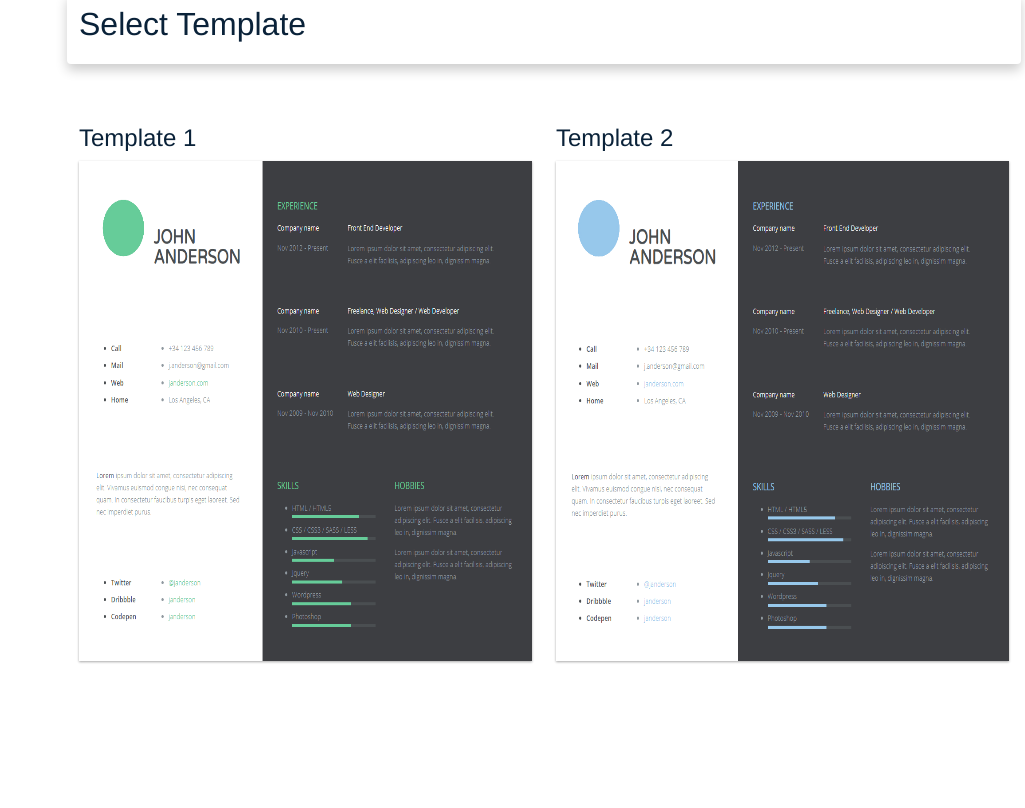
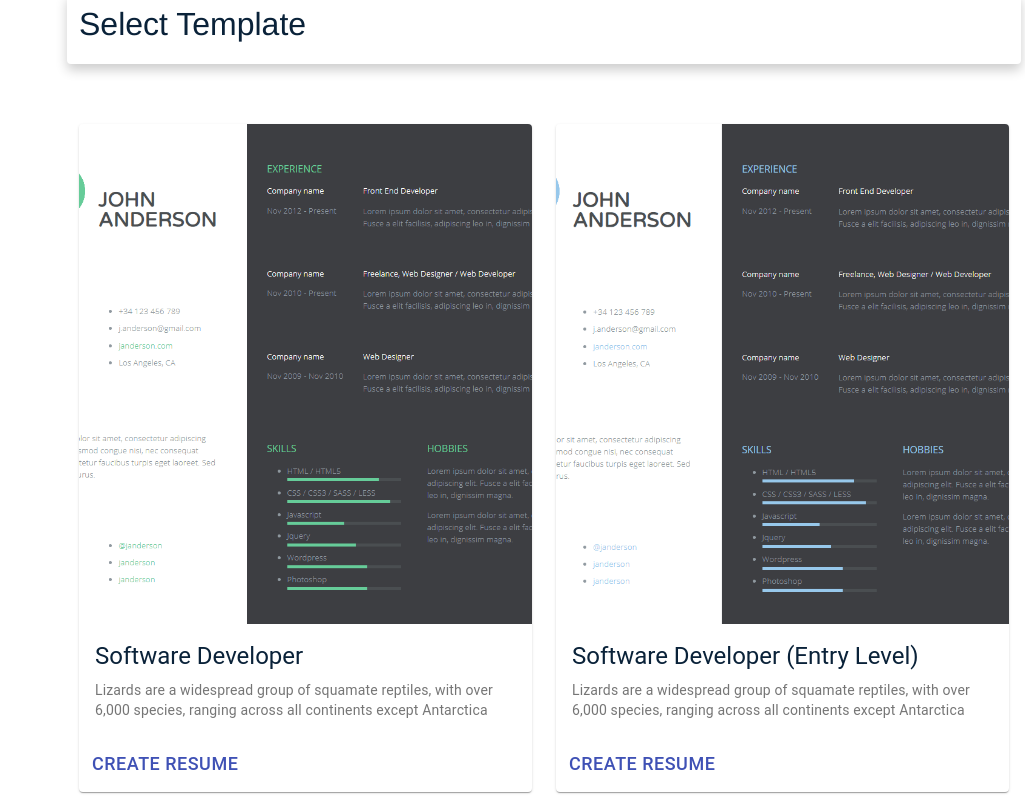
Before and after one commit to ErnestAr/ResumeHacker, a React (Create React App) app in the folder client/: page /Dashboard in a window 1280 px wide. Shown: the part 260-1068 px from the top of the page, without its empty margins (255-1280 px from the left). Before the commit the page ends 937 px from the top, so only its background shows below. Built offline with nearby package versions, Linux system fonts and the light colour scheme.

Commit message:
new Cards

```diff
--- a/client/src/components/Templates.js
+++ b/client/src/components/Templates.js
@@ -37,13 +37,30 @@
 import ListSubheader from '@material-ui/core/ListSubheader';
 import IconButton from '@material-ui/core/IconButton';
 import InfoIcon from '@material-ui/icons/Info';
+import Card from '@material-ui/core/Card';
+import CardActionArea from '@material-ui/core/CardActionArea';
+import CardActions from '@material-ui/core/CardActions';
+import CardContent from '@material-ui/core/CardContent';
+import CardMedia from '@material-ui/core/CardMedia';
+import Typography from '@material-ui/core/Typography';
 // onClick={handleClick}
+
+const useStyles = makeStyles({
+  root: {
+    maxWidth: 500,
+  },
+  media: {
+    height: 500,
+  },
+});
+
 
 export default function Templates() {
   const history = useHistory();
   function handleClick() {
     history.push("/dashboard/resume");
   }
+  const classes = useStyles();
     return (
               <main className=" col-9 wm">
                 <section className="  row p-2  card ">
@@ -54,14 +71,54 @@
                 </section>
                 <Grid container spacing={3}>
                   <Grid item xs={6} className="" >
-                  <h4 >Template 1</h4>
-                  <img src="/images/templategreen.png" alt="template2" className="img-fluid tempimg card-1" onClick={handleClick}/>
-                  <div></div>
+                    <Card className={classes.root}>
+                      <CardActionArea>
+                        <CardMedia
+                          className={classes.media}
+                          image="/images/templategreen.png"
+                          title="Contemplative Reptile"
+                        />
+                        <CardContent>
+                          <Typography gutterBottom variant="h5" component="h2">
+                            Software Developer
+                          </Typography>
+                          <Typography variant="body2" color="textSecondary" component="p">
+                            Lizards are a widespread group of squamate reptiles, with over 6,000 species, ranging
+                            across all continents except Antarctica
+                          </Typography>
+                        </CardContent>
+                      </CardActionArea>
+                      <CardActions>
+                        <Button size="small" color="primary" onClick={handleClick}>
+                          Create Resume
+                        </Button>
+                      </CardActions>
+                    </Card>
                   </Grid>
                   <Grid item xs={6} className="" >
-                  <h4 >Template 2</h4>
-                  <img src="/images/templateblue.png" alt="template2" className="img-fluid tempimg card-1" />
-                  <div></div>
+                    <Card className={classes.root}>
+                        <CardActionArea>
+                          <CardMedia
+                            className={classes.media}
+                            image="/images/templateblue.png"
+                            title="Contemplative Reptile"
+                          />
+                          <CardContent>
+                            <Typography gutterBottom variant="h5" component="h2">
+                              Software Developer (Entry Level)
+                            </Typography>
+                            <Typography variant="body2" color="textSecondary" component="p">
+                              Lizards are a widespread group of squamate reptiles, with over 6,000 species, ranging
+                              across all continents except Antarctica
+                            </Typography>
+                          </CardContent>
+                        </CardActionArea>
+                        <CardActions>
+                          <Button size="small" color="primary" onClick={handleClick}>
+                            Create Resume
+                          </Button>
+                        </CardActions>
+                      </Card>
                   </Grid>
                 </Grid>
               </main>
```
Lines whose indentation alone changed are shown as unchanged.
